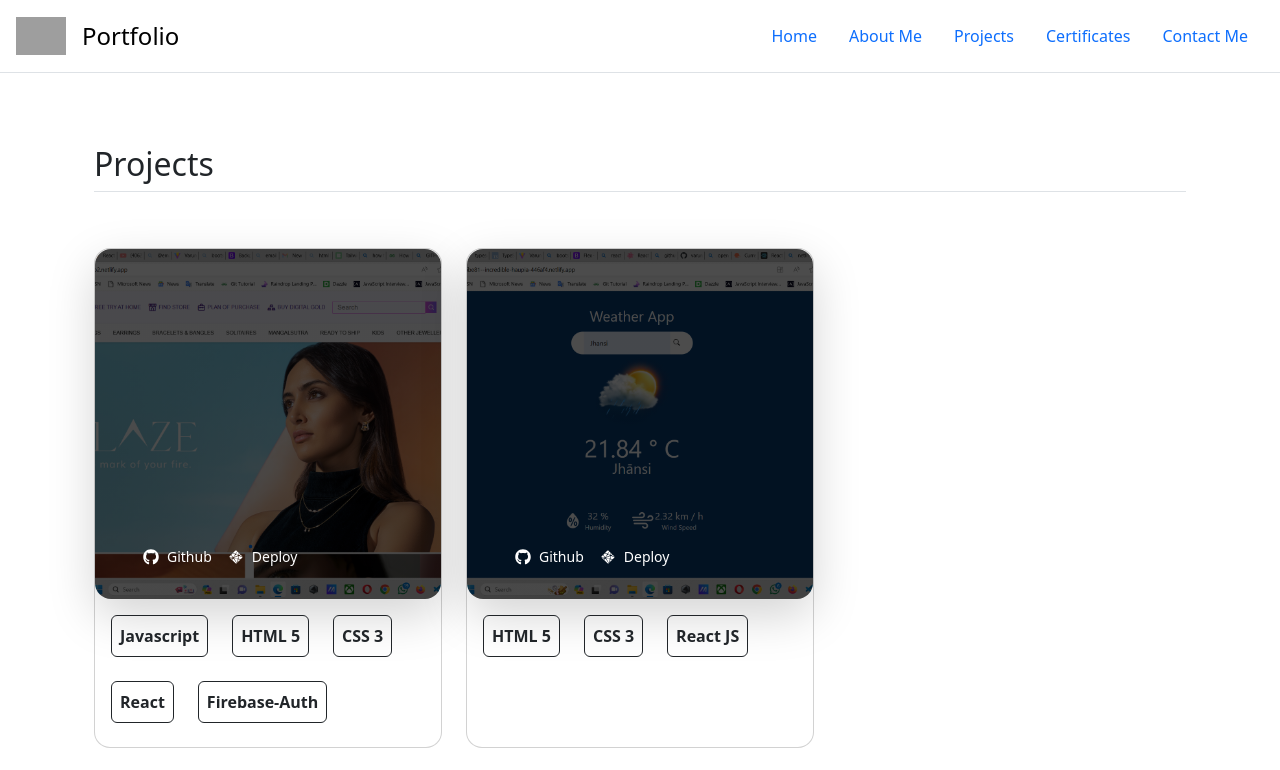
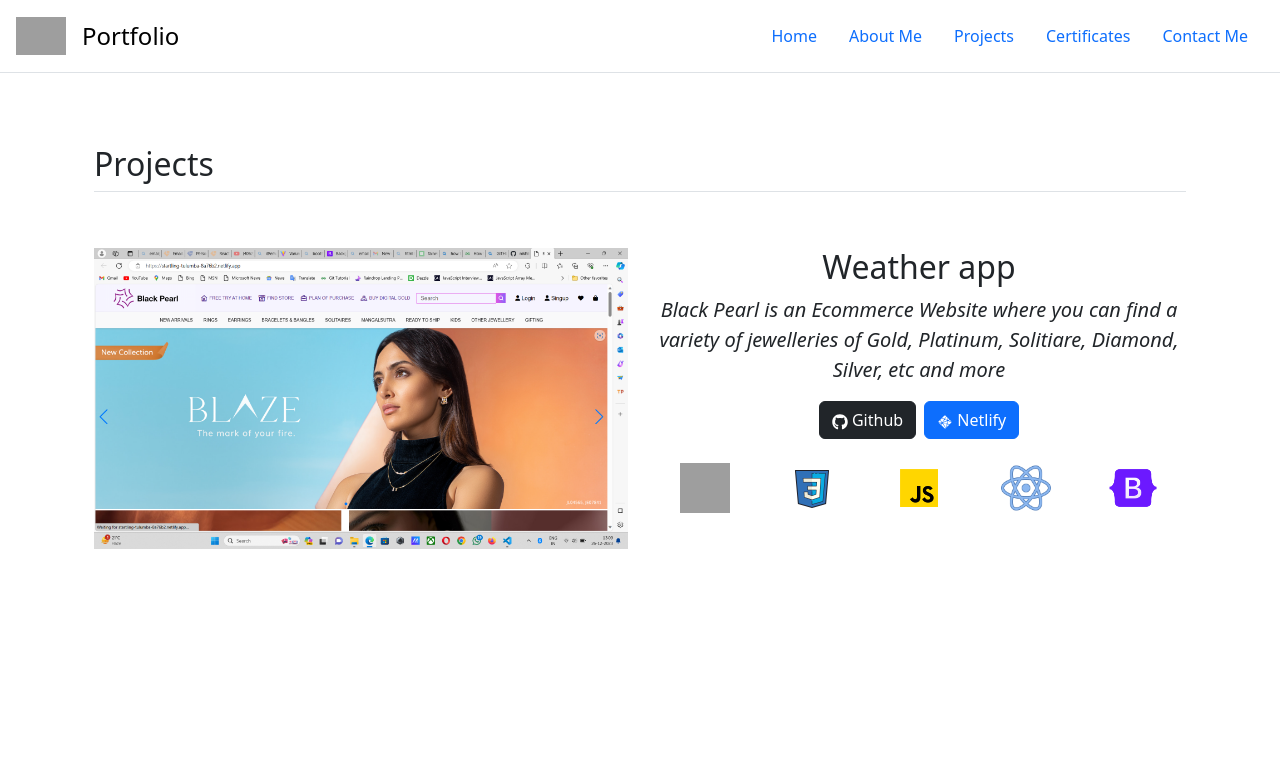
Before and after one commit to varunjatav/Portfolio, a React (Vite) app in the folder varun-portfolio/: page /projects in a window 1280 px wide. Shown: the top 770 px of the page. Built offline with nearby package versions, Linux system fonts and the light colour scheme; grey boxes are pictures that could not be loaded.

Commit message:
project section updated

```diff
--- a/varun-portfolio/src/routes/Projects.jsx
+++ b/varun-portfolio/src/routes/Projects.jsx
@@ -1,150 +1,92 @@
 import { FaGithub } from "react-icons/fa";
 import { BiLogoNetlify } from "react-icons/bi";
+
+const projects = [
+  {
+    id: 1,
+    img: "/black-pearl.png",
+    title: "Weather app",
+    content:
+      "Black Pearl is an Ecommerce Website where you can find a variety of jewelleries of Gold, Platinum, Solitiare, Diamond, Silver, etc and more",
+    github: "https://github.com/nikhildeora/black-pearl",
+    netlify:
+      "https://startling-tulumba-8a76b2.netlify.app/",
+    techStack: ["/html.png", "/css.png" , "/javascript.png", "/react.png", "/bootstrap.png"],
+  },
+  {
+    id: 2,
+    img: "/weather-app.png",
+    title: "Weather app",
+    content:
+      "A React weather app where you can check weathers of cities and countries",
+    github: "https://github.com/varunjatav/weather-app",
+    netlify:
+      "https://658ea8986ca12d9c5896be81--incredible-haupia-446af4.netlify.app/",
+    techStack: ["/html.png", "/css.png", "/react.png", "/bootstrap.png"],
+  },
+  {
+    id: 3,
+    img: "/weather-app.png",
+    title: "Weather app",
+    content:
+      "A React weather app where you can check weathers of cities and countries",
+    github: "https://github.com/varunjatav/weather-app",
+    netlify:
+      "https://658ea8986ca12d9c5896be81--incredible-haupia-446af4.netlify.app/",
+    techStack: ["/html.png", "/css.png", "/react.png", "/bootstrap.png"],
+  },
+];
 const Projects = () => {
   return (
     <div className="container px-4 py-5" id="custom-cards">
       <h2 className="pb-2 border-bottom">Projects</h2>
 
-      <div className="row row-cols-1 row-cols-lg-3 align-items-stretch g-4 py-5">
-        <div className="col" style={{ height: "500px" }}>
-          <div className="card card-cover h-100 rounded-4 ">
-            <div
-              className=" overflow-hidden text-bg-dark rounded-4 shadow-lg"
-              style={{
-                background:
-                  "linear-gradient(rgba(0, 0, 0, 0.7),rgba(0, 0, 0, 0.7)),url('/black-pearl.png')",
-                backgroundRepeat: "no-repeat",
-                backgroundPosition: "center",
-                backgroundSize: "cover",
-                height: "350px",
-              }}
-            >
-              <div className="d-flex flex-column h-100 p-5 pb-3 text-white text-shadow-1">
-                <ul className="d-flex list-unstyled mt-auto">
+      <div className="row row-cols-1 align-items-stretch g-4 py-5">
+        {projects.map((single) => (
+          <div key={single.id} className="col" style={{ height: "500px" }}>
+            <div className="row row-cols-1 row-cols-lg-2">
+              <div className="col">
+                <img
+                  src={single.img}
+                  alt={single.title}
+                  className="w-100 rounded-s-2"
+                />
+              </div>
+              <div className="col text-center">
+                <h1 className="fs-2">{single.title}</h1>
+
+                <p className="fst-italic fs-5">{single.content}</p>
+                <div className="d-flex gap-2 justify-content-center">
                   <a
-                    href="https://github.com/nikhildeora/black-pearl"
-                    className="text-decoration-none"
+                    href={single.github}
+                    type="button"
+                    className="btn btn-dark"
                   >
-                    <li className="d-flex align-items-center text-white me-3 gap-2">
-                      <FaGithub />
-                      <small>Github</small>
-                    </li>
+                    <FaGithub /> Github
                   </a>
                   <a
-                    href="https://startling-tulumba-8a76b2.netlify.app/"
-                    className="text-decoration-none"
+                    href={single.netlify}
+                    type="button"
+                    className="btn btn-primary"
                   >
-                    <li className="d-flex align-items-center text-white gap-2">
-                      <BiLogoNetlify />
-                      <small>Deploy</small>
-                    </li>
+                    <BiLogoNetlify /> Netlify
                   </a>
-                </ul>
-              </div>
-            </div>
-            <div className="d-flex flex-wrap align-items-center gap-4  p-3">
-              <div className="border border-dark p-1 rounded fw-bold p-2">
-                Javascript
-              </div>
-              <div className="border border-dark p-1 rounded fw-bold p-2">
-                HTML 5
-              </div>
-              <div className="border border-dark p-1 rounded fw-bold p-2">
-                CSS 3
-              </div>
-              <div className="border border-dark p-1 rounded fw-bold p-2">
-                React
-              </div>
-              <div className="border border-dark p-1 rounded fw-bold p-2">
-                Firebase-Auth
+                </div>
+                <div className="d-flex flex-wrap align-items-center justify-content-between pt-4">
+                  {single.techStack.map((tech) => (
+                    <img
+                      src={tech}
+                      alt="javascript"
+                      width="50px"
+                      height="50px"
+                      className="m-auto"
+                    />
+                  ))}
+                </div>
               </div>
             </div>
           </div>
-        </div>
-        <div className="col" style={{ height: "500px" }}>
-          <div className="card card-cover h-100 rounded-4 ">
-            <div
-              className="overflow-hidden text-bg-dark rounded-4 shadow-lg"
-              style={{
-                background:
-                  "linear-gradient(rgba(0, 0, 0, 0.7),rgba(0, 0, 0, 0.7)),url('/weather-app.png')",
-                backgroundRepeat: "no-repeat",
-                backgroundPosition: "center",
-                backgroundSize: "cover",
-                height: "350px",
-              }}
-            >
-              <div className="d-flex flex-column h-100 p-5 pb-3 text-white text-shadow-1">
-                <ul className="d-flex list-unstyled mt-auto">
-                  <a
-                    href="https://github.com/varunjatav/weather-app"
-                    className="text-decoration-none"
-                  >
-                    <li className="d-flex align-items-center text-white me-3 gap-2">
-                      <FaGithub />
-                      <small>Github</small>
-                    </li>
-                  </a>
-                  <a
-                    href="https://658ea8986ca12d9c5896be81--incredible-haupia-446af4.netlify.app/"
-                    className="text-decoration-none"
-                  >
-                    <li className="d-flex align-items-center text-white gap-2">
-                      <BiLogoNetlify />
-                      <small>Deploy</small>
-                    </li>
-                  </a>
-                </ul>
-              </div>
-            </div>
-            <div className="d-flex flex-wrap align-items-center gap-4  p-3">
-
-              <div className="border border-dark p-1 rounded fw-bold p-2">
-                HTML 5
-              </div>
-              <div className="border border-dark p-1 rounded fw-bold p-2">
-                CSS 3
-              </div>
-              <div className="border border-dark p-1 rounded fw-bold p-2">
-                React JS
-              </div>
-
-            </div>
-          </div>
-        </div>
-
-        {/* <div className="col" style={{height: "400px"}}>
-          <div
-            className="card card-cover h-100 overflow-hidden text-bg-dark rounded-4 shadow-lg"
-            style={{
-              background: "linear-gradient(rgba(0, 0, 0, 0.7),rgba(0, 0, 0, 0.7)), url('/e-commerce.png')",
-              backgroundRepeat: "no-repeat",
-              backgroundPosition: "center",
-              backgroundSize: "cover",
-
-            }}
-          >
-            <div className="d-flex flex-column h-100 p-5 pb-3 text-shadow-1">
-
-              <ul className="d-flex list-unstyled mt-auto">
-                <a href="https://github.com/varunjatav/e-coomerce/tree/main/E-commerce"
-                 className="text-decoration-none">
-                <li className="d-flex align-items-center text-white me-3">
-                  <FaGithub />
-                  <small>Github</small>
-                </li>
-                </a>
-                <a href="https://6597ed488b3284009787de86--magnificent-faloodeh-17d228.netlify.app/"
-                 className="text-decoration-none">
-                <li className="d-flex align-items-center text-white">
-                  <BiLogoNetlify />
-                  <small>Deploy</small>
-                </li>
-                </a>
-              </ul>
-            </div>
-          </div>
-        </div> */}
+        ))}
       </div>
     </div>
   );
```
Also changed, not shown: varun-portfolio/src/components/SingleProject.jsx (added, +32 -0 lines), 1 other file (tests, documents, lock files or other folders).
